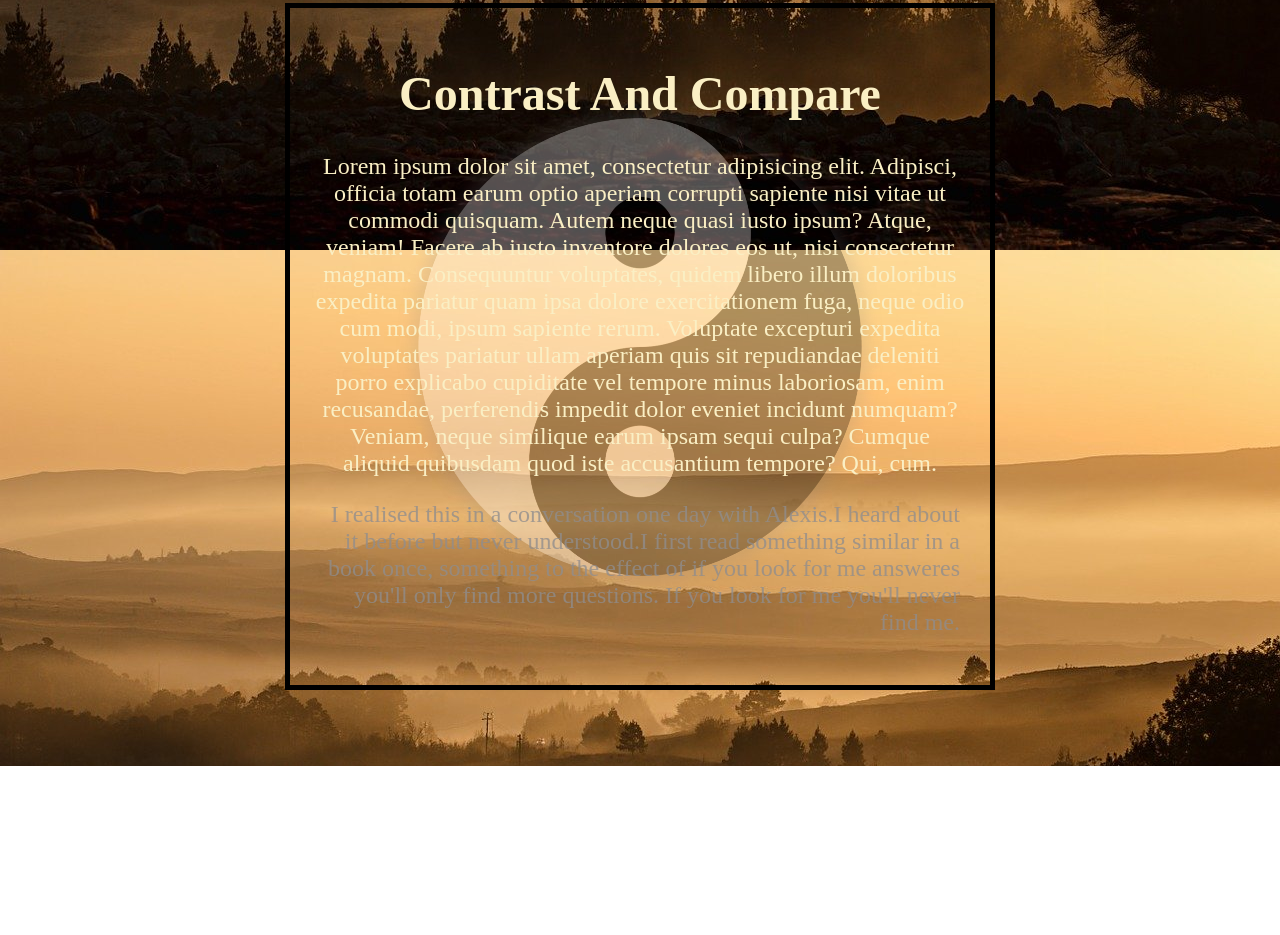
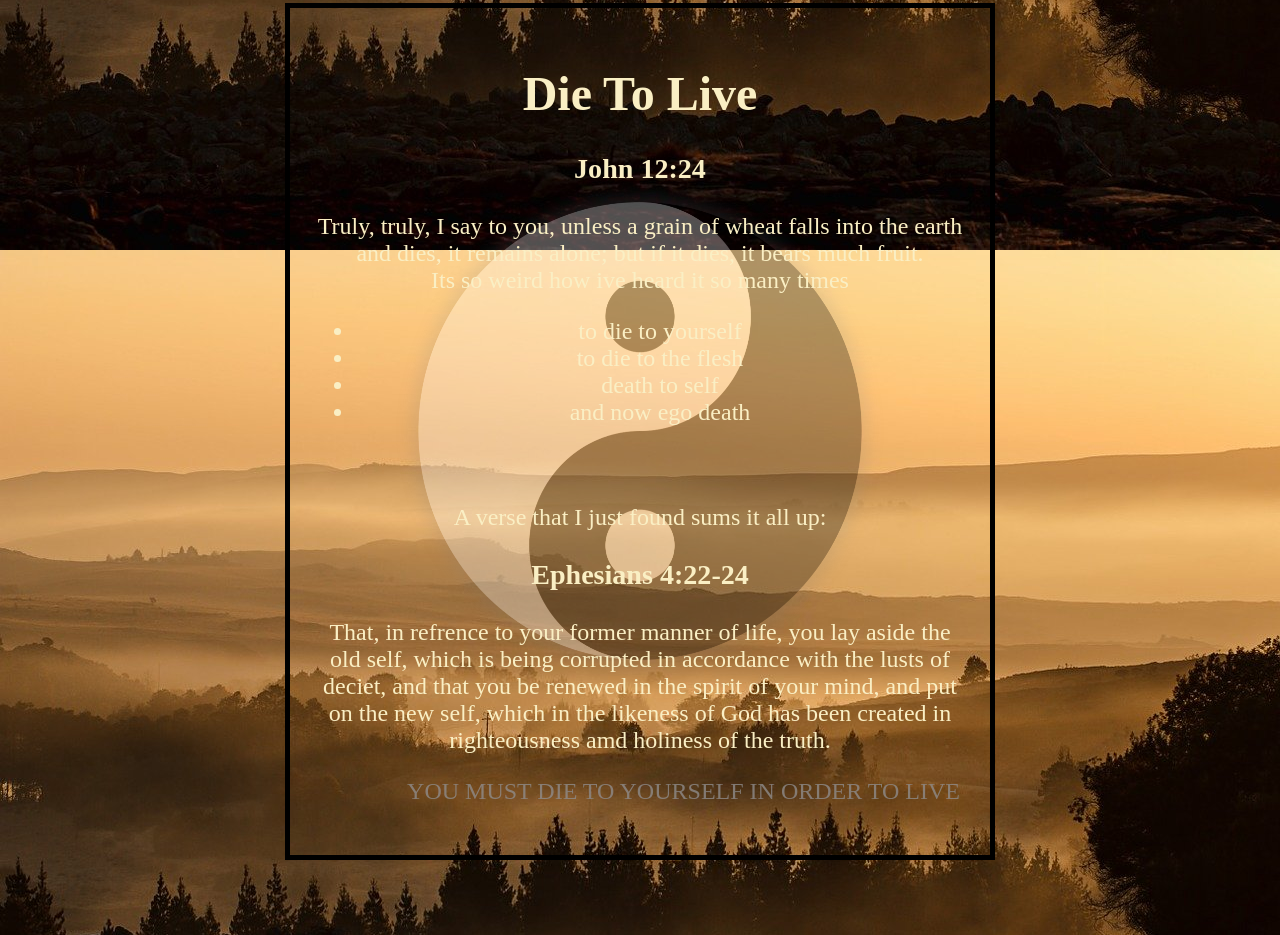
Before and after one commit to Jimb56223/Notes, a plain HTML site: page index.html in a window 1280 px wide. Shown: the part 6574-7509 px from the top of the page. Before the commit the page ends 7340 px from the top, so only its background shows below. Drawn offline with Linux system fonts and the light colour scheme.

Commit message:
New note

```diff
--- a/index.html
+++ b/index.html
@@ -221,7 +221,41 @@
 
     <div class="two-note">
         <h1>
-            Contrast And Compare
+            Die To Live
+        </h1>
+        <p>
+
+            <h3>John 12:24</h3>
+            Truly, truly, I say to you, unless a grain of wheat falls into the earth and dies, it remains alone; but if it dies, it bears much fruit.
+
+            <br>
+
+            Its so weird how ive heard it so many times
+
+            <ul>
+                <li>to die to yourself </li>
+                <li>to die to the flesh </li>
+                <li>death to self </li>
+                <li>and now ego death </li>
+            </ul>
+            <br> <br>
+            A verse that I just found sums it all up:
+            <br>
+            <h3>Ephesians 4:22-24</h3>
+            That, in refrence to your former manner of life, you lay aside the old self, which is being corrupted in accordance with the lusts of deciet, and that you be renewed in the spirit of your mind, and put on the new self, which in the likeness of God has been created in righteousness amd holiness of the truth.
+        </p>
+
+            <div class="extra-info-01">
+                <p>
+                    YOU MUST DIE TO YOURSELF IN ORDER TO LIVE
+                </p>
+            </div>
+    </div>
+
+
+    <!-- <div class="one-note">
+        <h1>
+            Lorem ipsum dolor sit amet consectetur.
         </h1>
         <p>
             Lorem ipsum dolor sit amet, consectetur adipisicing elit. Adipisci, officia totam earum optio aperiam corrupti sapiente nisi vitae ut commodi quisquam. Autem neque quasi iusto ipsum? Atque, veniam! Facere ab iusto inventore dolores eos ut, nisi consectetur magnam. Consequuntur voluptates, quidem libero illum doloribus expedita pariatur quam ipsa dolore exercitationem fuga, neque odio cum modi, ipsum sapiente rerum. Voluptate excepturi expedita voluptates pariatur ullam aperiam quis sit repudiandae deleniti porro explicabo cupiditate vel tempore minus laboriosam, enim recusandae, perferendis impedit dolor eveniet incidunt numquam? Veniam, neque similique earum ipsam sequi culpa? Cumque aliquid quibusdam quod iste accusantium tempore? Qui, cum.
@@ -232,7 +266,7 @@
                     I realised this in a conversation one day with Alexis.I heard about it before but never understood.I first read something similar in a book once, something to the effect of if you look for me answeres you'll only find more questions. If you look for me you'll never find me.
                 </p>
             </div>
-    </div>
+    </div>   -->
 
 </body>
 </html>
```
